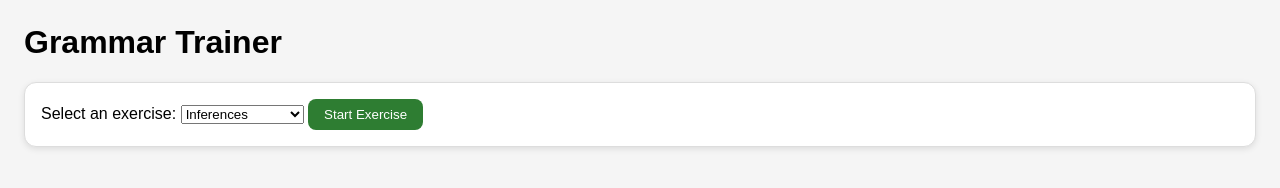
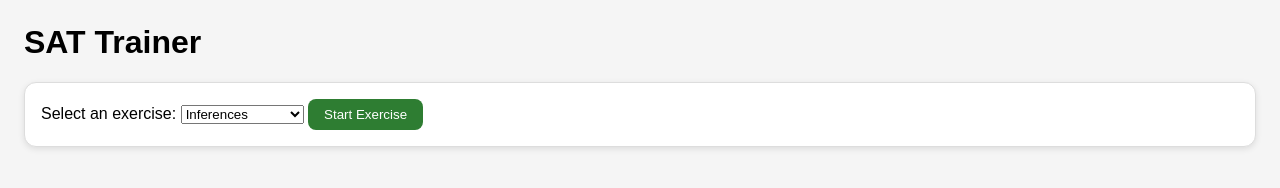
Before and after one commit to Harsha2899/grammar-trainer, a website: page index.html in a window 1280 px wide. Drawn offline with Linux system fonts and the light colour scheme.

Commit message:
Update index.html

```diff
--- a/index.html
+++ b/index.html
@@ -47,7 +47,7 @@
     </style>
   </head>
   <body>
-    <h1>Grammar Trainer</h1>
+    <h1>SAT Trainer</h1>
 
     <div id="startScreen" class="card">
       <label for="exercise">Select an exercise:</label>
@@ -63,6 +63,7 @@
       <h2 id="quizTitle"></h2>
       <div id="introContent" class="content-section"></div>
       <button id="startQuizBtn" style="display:none;">Take a Quiz</button>
+      <button id="backToSectionsBtn" style="background: #388e3c; color: white;">Back to Sections</button>
 
       <div id="questionArea" style="display:none;">
         <p id="questionText"></p>
```
